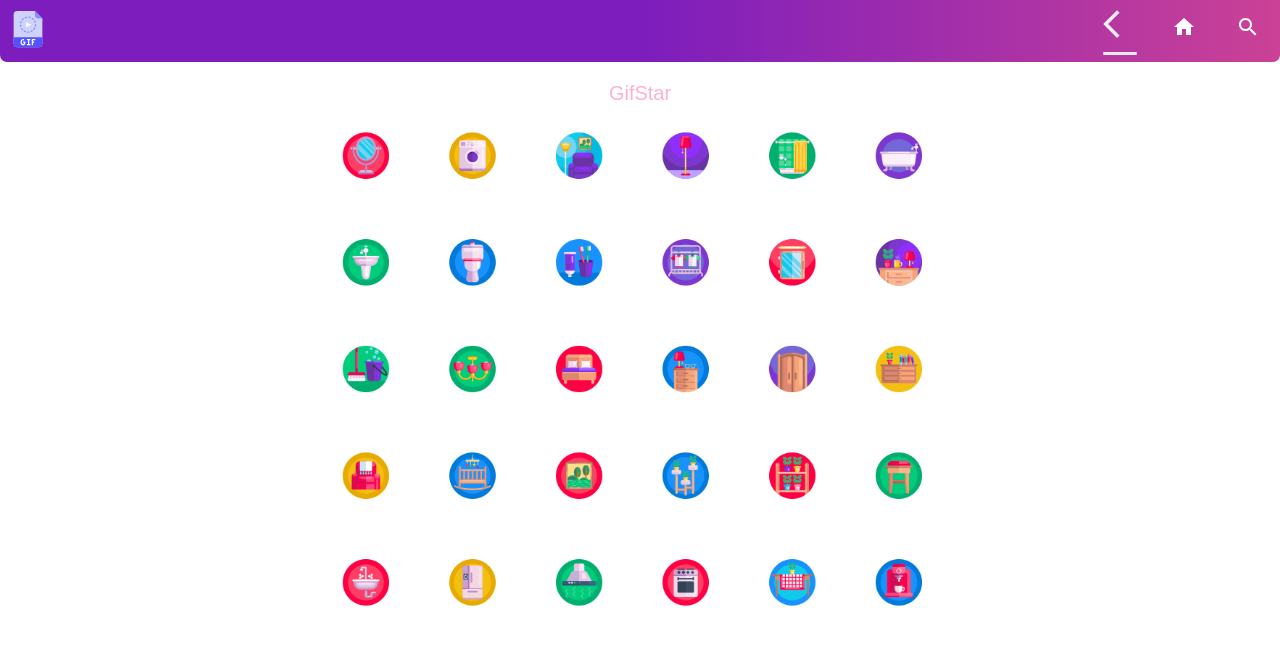
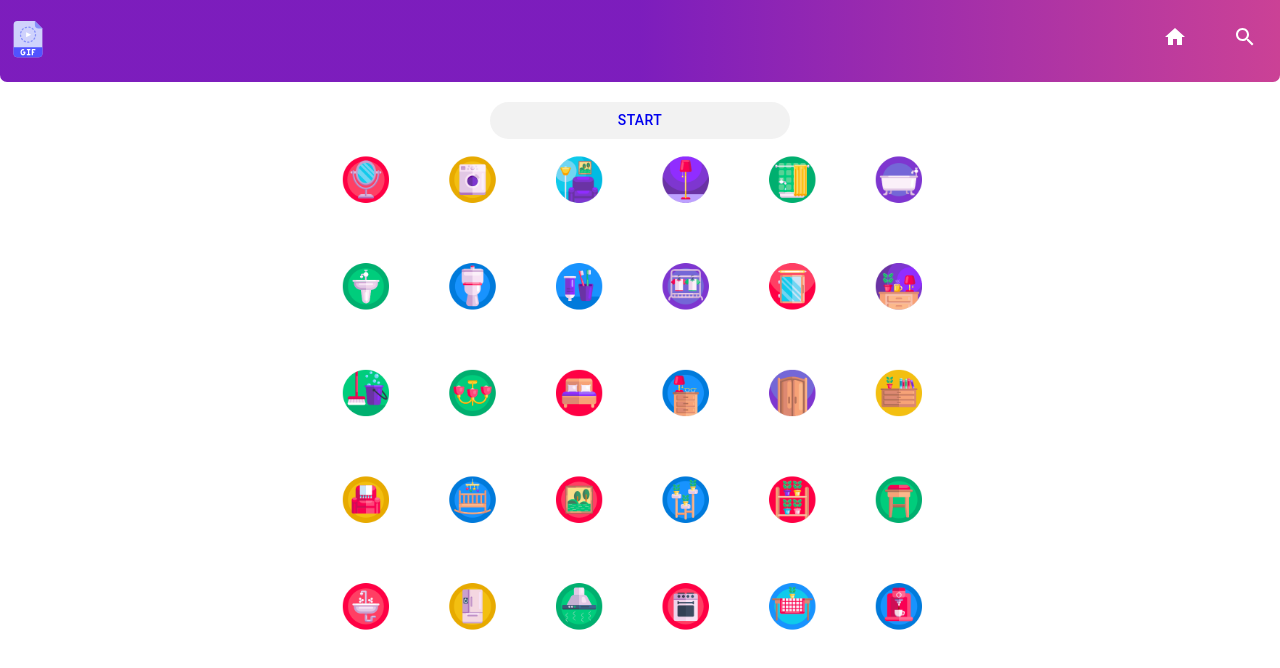
Before and after one commit to jeremiasramirez/gif-react-app, a React (Create React App) app: page / in a window 1280 px wide. Shown: the top 668 px of the page. Built offline with nearby package versions, Linux system fonts and the light colour scheme.

Commit message:
refactorizando +mejora de init-page

```diff
--- a/src/App.jsx
+++ b/src/App.jsx
@@ -1,14 +1,14 @@
 import React from 'react';
 import "./styles/index.css"
-
-
+import Button from '@material-ui/core/Button'
+import {NavLink} from 'react-router-dom'
 const  App = ()=> {
 
   const headerRefs = ()=>{
      return <div className="bar animate">
 
               <header className="headerGiff">
-                <h4>GifStar</h4>
+                <Button className="link" ><NavLink to="./home">Start</NavLink></Button>
               </header>
               <section className="containerBanner">
                 <img src="/images/background.png" alt="banner"></img>
--- a/src/components/menu/menu.component.jsx
+++ b/src/components/menu/menu.component.jsx
@@ -3,20 +3,21 @@ import "./menu.css"
 import Button from '@material-ui/core/Button'
 import HomeIcon from '@material-ui/icons/Home';
 import SearchIcon from '@material-ui/icons/Search';
-import ArrowBackIosIcon from '@material-ui/icons/ArrowBackIos';
 import {NavLink} from 'react-router-dom'
 
 const Menu = ()=>{
 
-    return <header className="headerMenu ">
-            <article className="iconImg">
-                <img src="/images/gif.svg" alt="icon"></img>
-            </article>
-            <ul>
-                <Button  className="animate"><NavLink exact activeClassName="active" to="./" ><ArrowBackIosIcon />  </NavLink></Button>
-                <Button  className="animate"><NavLink exact activeClassName="active" to="./home" ><HomeIcon />  </NavLink></Button>
-                <Button className="animate"><NavLink  exact activeClassName="active" to="./search" ><SearchIcon />  </NavLink></Button>
-            </ul>
+    return <header className="headerMenu">
+
+        <article className="iconImg">
+            <img src="/images/gif.svg" alt="icon"></img>
+        </article>
+
+        <ul>
+            <Button  className="menuButton animate"><NavLink exact activeClassName="active" to="./home" ><HomeIcon />  </NavLink></Button>
+            <Button className="menuButton animate"><NavLink  exact activeClassName="active" to="./search" ><SearchIcon />  </NavLink></Button>
+        </ul>
+
         </header>
 
 
--- a/src/components/menu/menu.css
+++ b/src/components/menu/menu.css
@@ -5,7 +5,7 @@
     margin-bottom: 20px;
     position: sticky;
     top: 0;
-    height: 60px;
+    height: 80px;
     z-index: 10;
     display:flex;
     justify-content: space-between !important;
@@ -53,3 +53,12 @@
         transform: scale(1);
     }
 }
+
+.menuButton{
+    margin: 3px !important;
+    border-radius: 10% !important;
+}
+.menuButton:hover{
+    transition:.4s;
+    background-color: rgba(212, 187, 187, 0.322) !important;
+}
--- a/src/components/screengif/screen.component.jsx
+++ b/src/components/screengif/screen.component.jsx
@@ -2,8 +2,8 @@ import CreateView from './screen.class'
 
 const ScreenGif = (title,img)=>{
 
-    let instance =new CreateView(title, img);
-    instance.createView();
+    let instanceCreateView =new CreateView(title, img);
+    instanceCreateView.createView();
 
 }
 
--- a/src/styles/index.css
+++ b/src/styles/index.css
@@ -2,6 +2,7 @@ body,html{
   margin:0 !important;
   padding:0 !important;
 }
+
 .bar{
   display:flex;
   justify-content: center;
@@ -147,3 +148,11 @@ img{
   color: rgb(139, 58, 78);
   font-weight: 600;
 }
+.link{
+  border-radius:20px !important;
+  width: 300px !important;
+  background-color: rgba(238, 238, 238, 0.733) !important;
+}
+.link *{
+  text-decoration:none;
+}
```
Also changed, not shown: 1 other file (tests, documents, lock files or other folders).
